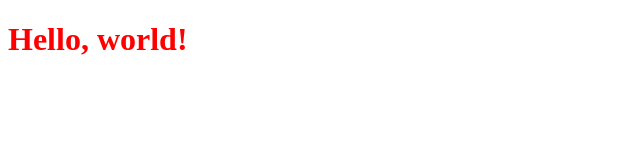
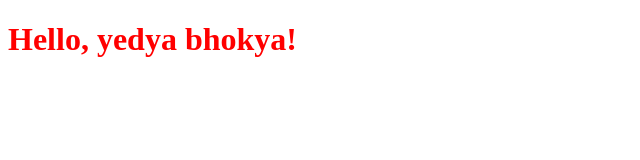
Before and after one commit to subodhkute1843/GitHubCource, a plain HTML site: page index.html in a window 1280 px wide. Shown: the whole page, without its empty margins (0-640 px from the left). Drawn offline with Linux system fonts and the light colour scheme.

Commit message:
Update index.html

```diff
--- a/index.html
+++ b/index.html
@@ -8,7 +8,7 @@ initial-scale=1, shrink-to-fit=no">
 <title>My WebSite</title>
 </head>
 <body>
-<h1>Hello, world!</h1>
+<h1>Hello, yedya bhokya!</h1>
 <script src="apps.js"></script>
 </body>
 </html>
```
